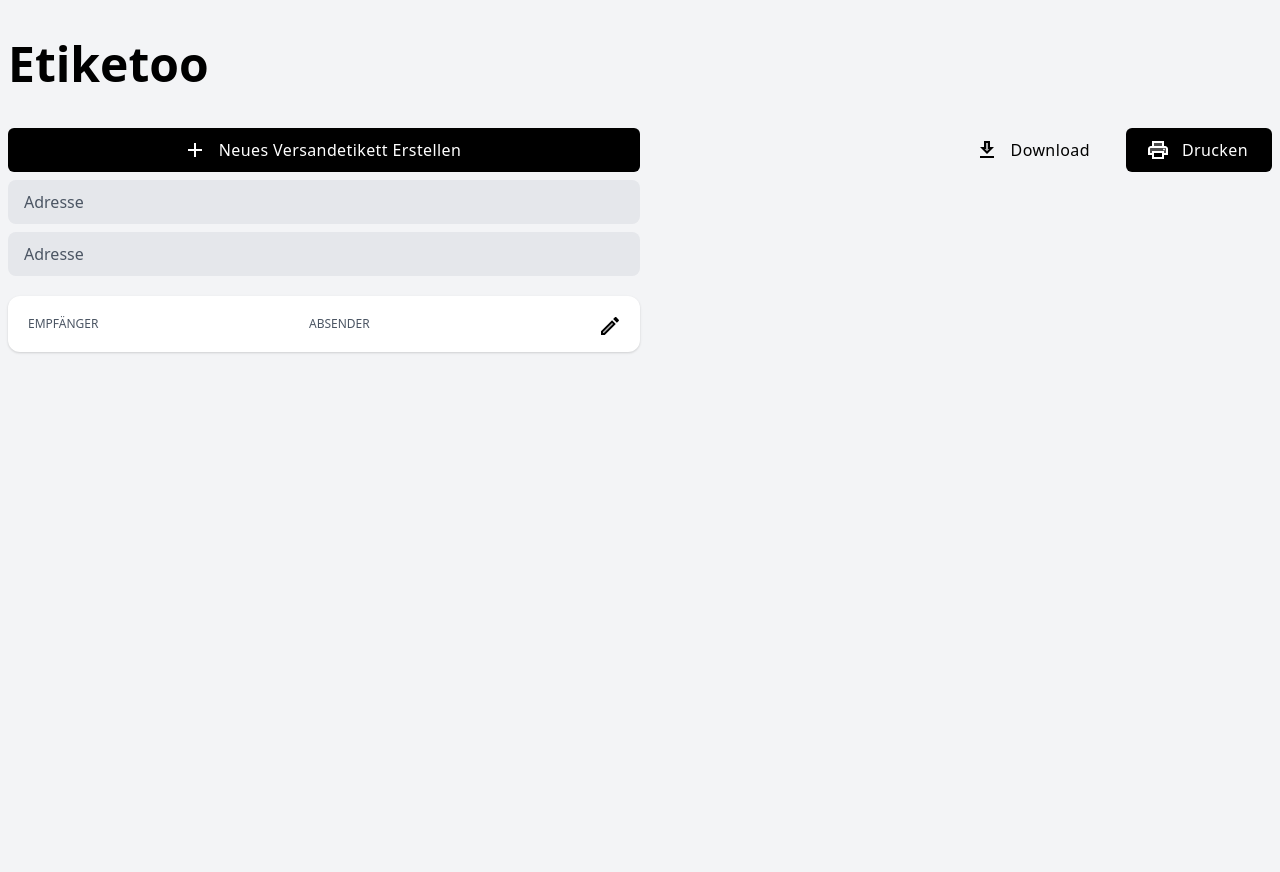
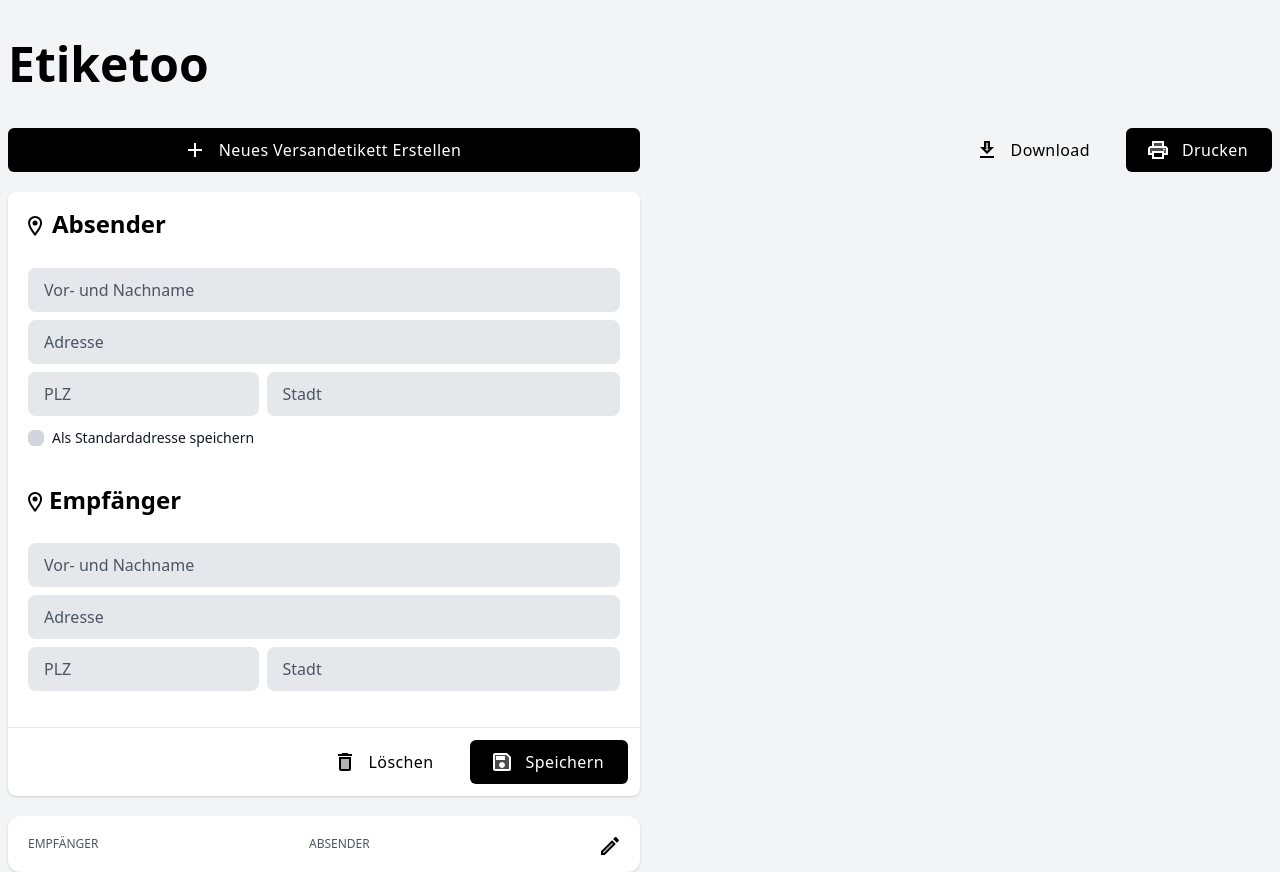
Before and after one commit to Martin-Hausleitner/etiketo, a Next.js app: page / in a window 1280 px wide. Before the commit the page ends 800 px from the top, so only its background shows below. Built offline with nearby package versions, Linux system fonts and the light colour scheme.

Commit message:
Realtime Text beim Formular

```diff
--- a/src/etikettinput/Tile.tsx
+++ b/src/etikettinput/Tile.tsx
@@ -28,17 +28,101 @@
   // typing on RIGHT hand side of =
   onChange = (e: React.FormEvent<HTMLInputElement>): void => {
     this.setState({
-      eName: e.currentTarget.value,
-      eStreet: e.currentTarget.value,
-      ePLZ: e.currentTarget.value,
-      eCity: e.currentTarget.value,
+      //eName: e.currentTarget.value,
+      //eStreet: e.currentTarget.value,
+      //ePLZ: e.currentTarget.value,
+      //eCity: e.currentTarget.value,
       aName: e.currentTarget.value,
+      //aStreet: e.currentTarget.value,
+      //aPLZ: e.currentTarget.value,
+      //aCity: e.currentTarget.value,
+    });
+  };
+  onChange2 = (e: React.FormEvent<HTMLInputElement>): void => {
+    this.setState({
+      //eName: e.currentTarget.value,
+      //eStreet: e.currentTarget.value,
+      //ePLZ: e.currentTarget.value,
+      //eCity: e.currentTarget.value,
+      //aName: e.currentTarget.value,
       aStreet: e.currentTarget.value,
+      //aPLZ: e.currentTarget.value,
+      //aCity: e.currentTarget.value,
+    });
+  };
+  onChange3 = (e: React.FormEvent<HTMLInputElement>): void => {
+    this.setState({
+      //eName: e.currentTarget.value,
+      //eStreet: e.currentTarget.value,
+      //ePLZ: e.currentTarget.value,
+      //eCity: e.currentTarget.value,
+      //aName: e.currentTarget.value,
+      //aStreet: e.currentTarget.value,
       aPLZ: e.currentTarget.value,
+      //aCity: e.currentTarget.value,
+    });
+  };
+  onChange4 = (e: React.FormEvent<HTMLInputElement>): void => {
+    this.setState({
+      //eName: e.currentTarget.value,
+      //eStreet: e.currentTarget.value,
+      //ePLZ: e.currentTarget.value,
+      //eCity: e.currentTarget.value,
+      //aName: e.currentTarget.value,
+      //aStreet: e.currentTarget.value,
+      //aPLZ: e.currentTarget.value,
       aCity: e.currentTarget.value,
     });
+  };
+  onChange5 = (e: React.FormEvent<HTMLInputElement>): void => {
+    this.setState({
+      eName: e.currentTarget.value,
+      //eStreet: e.currentTarget.value,
+      //ePLZ: e.currentTarget.value,
+      //eCity: e.currentTarget.value,
+      //aName: e.currentTarget.value,
+      //aStreet: e.currentTarget.value,
+      //aPLZ: e.currentTarget.value,
+      //aCity: e.currentTarget.value,
+    });
+  };
+  onChange6 = (e: React.FormEvent<HTMLInputElement>): void => {
+    this.setState({
+      //eName: e.currentTarget.value,
+      eStreet: e.currentTarget.value,
+      //ePLZ: e.currentTarget.value,
+      //eCity: e.currentTarget.value,
+      //aName: e.currentTarget.value,
+      //aStreet: e.currentTarget.value,
+      //aPLZ: e.currentTarget.value,
+      //aCity: e.currentTarget.value,
+    });
+  };
+  onChange7 = (e: React.FormEvent<HTMLInputElement>): void => {
+    this.setState({
+      //eName: e.currentTarget.value,
+      //eStreet: e.currentTarget.value,
+      ePLZ: e.currentTarget.value,
+      //eCity: e.currentTarget.value,
+      //aName: e.currentTarget.value,
+      //aStreet: e.currentTarget.value,
+      //aPLZ: e.currentTarget.value,
+      //aCity: e.currentTarget.value,
+    });
+  };
+  onChange8 = (e: React.FormEvent<HTMLInputElement>): void => {
+    this.setState({
+      //eName: e.currentTarget.value,
+      //eStreet: e.currentTarget.value,
+      //ePLZ: e.currentTarget.value,
+      eCity: e.currentTarget.value,
+      //aName: e.currentTarget.value,
+      //aStreet: e.currentTarget.value,
+      //aPLZ: e.currentTarget.value,
+      //aCity: e.currentTarget.value,
+    });
+  };
 
-  };
   /*
   https://reactjs.org/docs/forms.html
   https://react-typescript-cheatsheet.netlify.app/docs/basic/getting-started/forms_and_events
@@ -47,10 +131,146 @@
   render(): JSX.Element {
     return (
       <>
+        <div className="mt-5 bg-white rounded-lg shadow">
+          <div className="flex">
+            <div className="flex-1 py-5 pl-5 overflow-hidden">
+              <svg
+                className="inline align-text-top"
+                height="24px"
+                viewBox="0 0 24 24"
+                width="24px"
+                xmlns="http://www.w3.org/2000/svg"
+                fill="#000000"
+              >
+                <g>
+                  <path
+                    d="m4.88889,2.07407l14.22222,0l0,20l-14.22222,0l0,-20z"
+                    fill="none"
+                    id="svg_1"
+                    stroke="null"
+                  />
+                  <path
+                    d="m7.07935,0.05664c-3.87,0 -7,3.13 -7,7c0,5.25 7,13 7,13s7,-7.75 7,-13c0,-3.87 -3.13,-7 -7,-7zm-5,7c0,-2.76 2.24,-5 5,-5s5,2.24 5,5c0,2.88 -2.88,7.19 -5,9.88c-2.08,-2.67 -5,-7.03 -5,-9.88z"
+                    id="svg_2"
+                  />
+                  <circle cx="7.04807" cy="6.97256" r="2.5" id="svg_3" />
+                </g>
+              </svg>
+              <h1 className="inline text-2xl font-semibold leading-none">Absender</h1>
+            </div>
+          </div>
+          <div className="px-5 pb-5">
+            <Input
+              id="aName"
+              name="aName"
+              placeholder="Vor- und Nachname"
+              value={this.state.aName}
+              onChange={this.onChange}
+            />
+            <Input
+              id="aStreet"
+              name="aStreet"
+              placeholder="Adresse"
+              value={this.state.aStreet}
+              onChange={this.onChange2}
+            />
+            <div className="flex">
+              <div className="flex-grow w-1/4 pr-2">
+                <Input
+                  id="aPLZ"
+                  name="aPLZ"
+                  placeholder="PLZ"
+                  value={this.state.aPLZ}
+                  onChange={this.onChange3}
+                />
+              </div>
+              <div className="flex-grow">
+                <Input
+                  id="aCity"
+                  name="aCity"
+                  placeholder="Stadt"
+                  value={this.state.aCity}
+                  onChange={this.onChange4}
+                />
+              </div>
+            </div>
+            <Checkbox id="safeAdress" name="safeAdress" label="Als Standardadresse speichern" />
+          </div>
 
+          <div className="flex">
+            <div className="flex-1 py-5 pl-5 overflow-hidden">
+              <svg
+                className="inline align-text-top"
+                width={21}
+                height="20.5"
+                xmlns="http://www.w3.org/2000/svg"
+                fill="#000000"
+              >
+                <g>
+                  <path
+                    d="m4.88889,2.07407l14.22222,0l0,20l-14.22222,0l0,-20z"
+                    fill="none"
+                    id="svg_1"
+                    stroke="null"
+                  />
+                  <path
+                    d="m7.07935,0.05664c-3.87,0 -7,3.13 -7,7c0,5.25 7,13 7,13s7,-7.75 7,-13c0,-3.87 -3.13,-7 -7,-7zm-5,7c0,-2.76 2.24,-5 5,-5s5,2.24 5,5c0,2.88 -2.88,7.19 -5,9.88c-2.08,-2.67 -5,-7.03 -5,-9.88z"
+                    id="svg_2"
+                  />
+                  <circle cx="7.04807" cy="6.97256" r="2.5" id="svg_3" />
+                </g>
+              </svg>
+              <h1 className="inline text-2xl font-semibold leading-none">Empfänger</h1>
+            </div>
+            <div className="flex-none pt-2.5 pr-2.5 pl-1" />
+          </div>
+          <div className="px-5 pb-5">
+            <Input
+              id="eName"
+              name="eName"
+              placeholder="Vor- und Nachname"
+              value={this.state.eName}
+              onChange={this.onChange5}
+            />
+            <Input
+              id="eStreet"
+              name="eStreet"
+              placeholder="Adresse"
+              value={this.state.eStreet}
+              onChange={this.onChange6}
+            />
+            <div className="flex">
+              <div className="flex-grow w-1/4 pr-2">
+                <Input
+                  id="ePLZ"
+                  name="ePLZ"
+                  placeholder="PLZ"
+                  value={this.state.ePLZ}
+                  onChange={this.onChange7}
+                />
+              </div>
+              <div className="flex-grow">
+                <Input
+                  id="eStadt"
+                  name="eStadt"
+                  placeholder="Stadt"
+                  value={this.state.eCity}
+                  onChange={this.onChange}
+                />
+              </div>
+            </div>
+          </div>
+          <hr className="mt-4" />
 
-            <Input id="" name="" placeholder="Adresse" value={this.state.eName} onChange={this.onChange} />
-            <Input id="" name="" placeholder="Adresse" value={this.state.eStreet} onChange={this.onChange} />
+          <div className="flex flex-row-reverse p-3">
+            <div className="flex-initial pl-3">
+              <SaveBTN text="Speichern" />
+            </div>
+            <div className="flex-initial">
+              <DeleteBTN text="Löschen" />
+            </div>
+          </div>
+        </div>
 
         <Tile
           eName={this.state.eName}
@@ -59,8 +279,8 @@
           eCity={this.state.eCity}
           aName={this.state.aName}
           aStreet={this.state.aStreet}
-          aPLZ={this.state.aStreet}
-          aCity={this.state.aStreet}
+          aPLZ={this.state.aPLZ}
+          aCity={this.state.aCity}
         />
       </>
     );
@@ -68,7 +288,7 @@
 }
 
 interface Props {
-  eName: string;
+  eName: String;
   eStreet: string;
   ePLZ: string;
   eCity: string;
@@ -154,10 +374,16 @@
         </div>
       </div>
       <div className="px-5 pb-5">
-      <Input id="" name="" placeholder="Adresse" value={p.aName} onChange="" />
+        <Input id="" name="aName" placeholder="Vor- und Nachname " value={p.aName} onChange="" />
         <div className="flex">
           <div className="flex-grow w-1/4 pr-2">
-          <Input id="" name="" placeholder="Adresse" value={p.aName} onChange="" />
+            <Input
+              id=""
+              name="aStreet"
+              placeholder="Adresse"
+              value={p.aStreet}
+              onChange="aStreet"
+            />
           </div>
           <div className="flex-grow">
             <Input id="" name="" placeholder="Adresse" value={p.aName} onChange="" />
```
Lines whose indentation alone changed are shown as unchanged.
